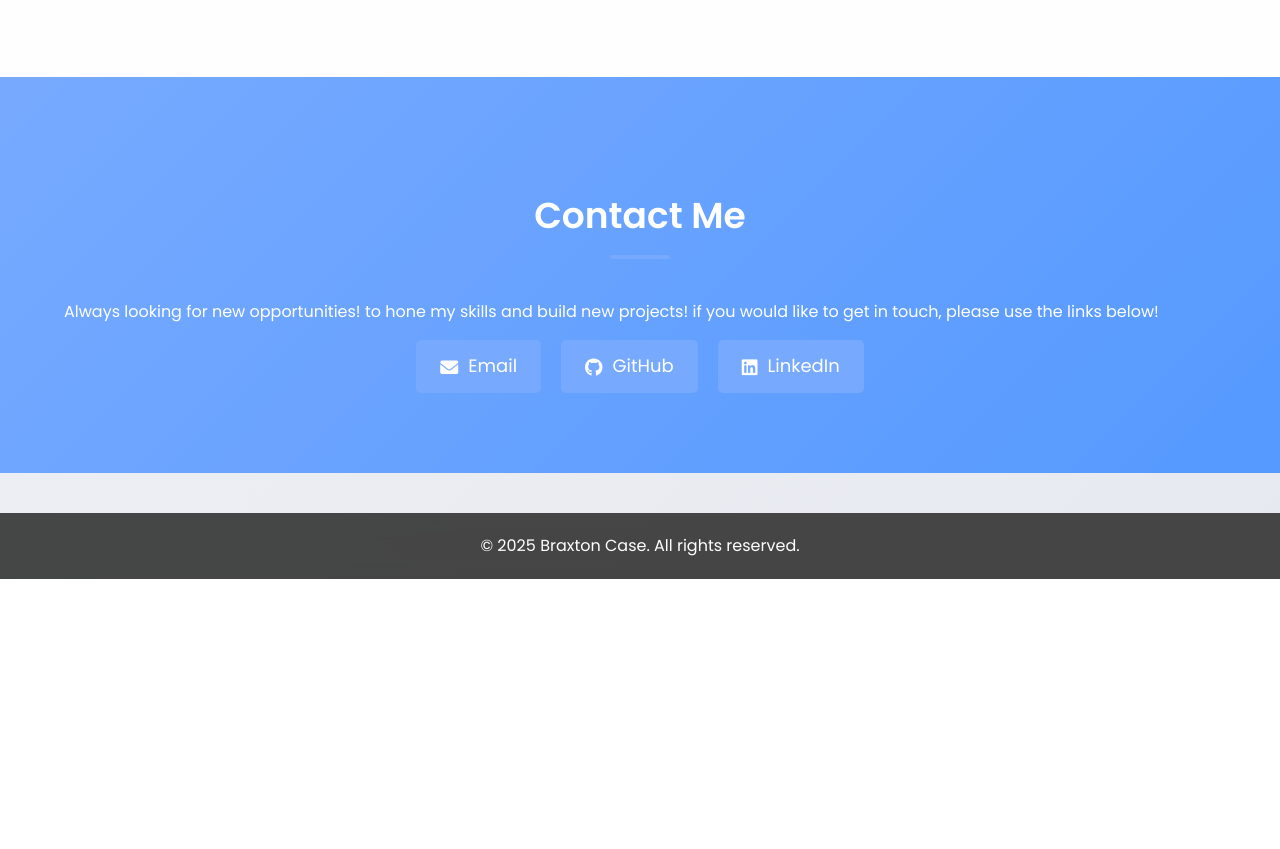
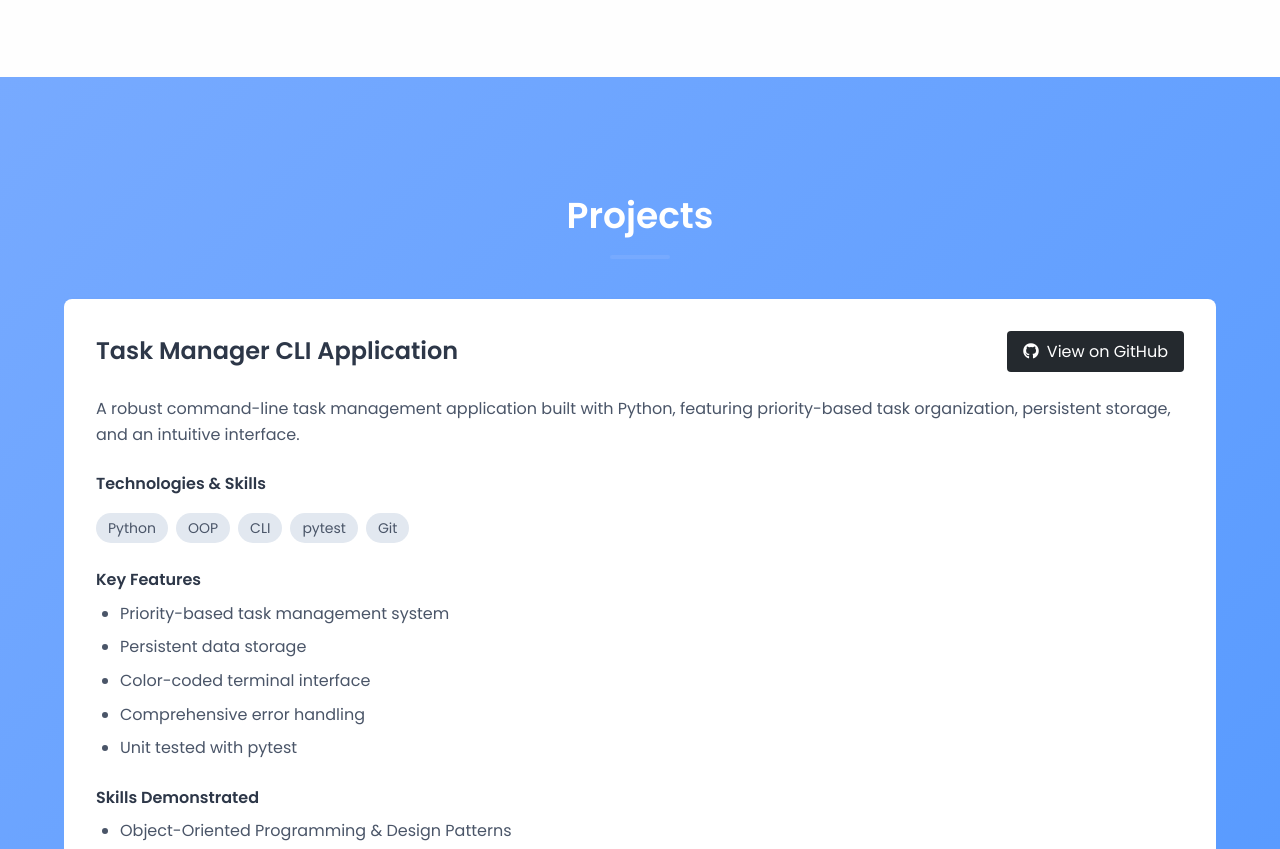
Before and after one commit to BRXcodes/brx-portfolio, a plain HTML site: page index.html in a window 1280 px wide. Shown: the part 1951-2800 px from the top of the page. Before the commit the page ends 2530 px from the top, so only its background shows below. Drawn offline with Linux system fonts and the light colour scheme.

Commit message:
Add Task Manager project to portfolio

```diff
--- a/index.html
+++ b/index.html
@@ -6,7 +6,7 @@
   <title>Braxton Case - Portfolio</title>
   <link rel="stylesheet" href="styles.css">
   <link href="https://fonts.googleapis.com/css2?family=Poppins:wght@400;600&display=swap" rel="stylesheet">
-  <link rel="stylesheet" href="https://cdnjs.cloudflare.com/ajax/libs/font-awesome/6.0.0/css/all.min.css">
+  <link rel="stylesheet" href="https://cdnjs.cloudflare.com/ajax/libs/font-awesome/5.15.4/css/all.min.css">
 </head>
 <body>
   <!-- Navigation Bar -->
@@ -16,6 +16,7 @@
       <ul class="nav-links">
         <li><a href="#about">About</a></li>
         <li><a href="#skills">Skills</a></li>
+        <li><a href="#projects">Projects</a></li>
         <li><a href="#contact">Contact</a></li>
       </ul>
     </div>
@@ -95,8 +96,63 @@
     </div>
   </section>
 
+  <!-- Projects Section -->
+  <section id="projects" class="blue-bg">
+    <div class="container">
+      <h2>Projects</h2>
+      <!-- Task Manager Project Section -->
+      <div class="project-card">
+          <div class="project-header">
+              <h3>Task Manager CLI Application</h3>
+              <div class="project-links">
+                  <a href="https://github.com/BRXcodes/Task-Manager" target="_blank" class="github-link">
+                      <i class="fab fa-github"></i> View on GitHub
+                  </a>
+              </div>
+          </div>
+
+          <div class="project-description">
+              <p>A robust command-line task management application built with Python, featuring priority-based task organization, persistent storage, and an intuitive interface.</p>
+          </div>
+
+          <div class="tech-stack">
+              <h4>Technologies & Skills</h4>
+              <div class="tech-tags">
+                  <span class="tech-tag">Python</span>
+                  <span class="tech-tag">OOP</span>
+                  <span class="tech-tag">CLI</span>
+                  <span class="tech-tag">pytest</span>
+                  <span class="tech-tag">Git</span>
+              </div>
+          </div>
+
+          <div class="key-features">
+              <h4>Key Features</h4>
+              <ul>
+                  <li>Priority-based task management system</li>
+                  <li>Persistent data storage</li>
+                  <li>Color-coded terminal interface</li>
+                  <li>Comprehensive error handling</li>
+                  <li>Unit tested with pytest</li>
+              </ul>
+          </div>
+
+          <div class="skills-demonstrated">
+              <h4>Skills Demonstrated</h4>
+              <ul>
+                  <li>Object-Oriented Programming & Design Patterns</li>
+                  <li>Test-Driven Development</li>
+                  <li>Clean Code & Documentation</li>
+                  <li>Version Control with Git</li>
+                  <li>Command Line Interface Design</li>
+              </ul>
+          </div>
+      </div>
+    </div>
+  </section>
+
   <!-- Contact Section -->
-  <section id="contact" class="blue-bg">
+  <section id="contact" class="white-bg">
     <div class="container">
       <h2>Contact Me</h2>
       <p>Always looking for new opportunities! to hone my skills and build new projects! if you would like to get in touch, please use the links below!</p>
--- a/styles.css
+++ b/styles.css
@@ -316,3 +316,101 @@ footer p {
     transform: translateY(0);
   }
 }
+
+/* Project Card Styles */
+.project-card {
+    background: #ffffff;
+    border-radius: 8px;
+    padding: 2rem;
+    box-shadow: 0 4px 6px rgba(0, 0, 0, 0.1);
+    margin-bottom: 2rem;
+    transition: transform 0.3s ease;
+}
+
+.project-card:hover {
+    transform: translateY(-5px);
+}
+
+.project-header {
+    display: flex;
+    justify-content: space-between;
+    align-items: center;
+    margin-bottom: 1.5rem;
+}
+
+.project-header h3 {
+    margin: 0;
+    color: #2d3748;
+    font-size: 1.5rem;
+    font-family: 'Poppins', sans-serif;
+}
+
+.github-link {
+    display: inline-flex;
+    align-items: center;
+    gap: 0.5rem;
+    padding: 0.5rem 1rem;
+    background: #24292e;
+    color: white;
+    text-decoration: none;
+    border-radius: 4px;
+    transition: background 0.3s ease;
+    font-family: 'Poppins', sans-serif;
+}
+
+.github-link:hover {
+    background: #1a1f24;
+}
+
+.tech-tags {
+    display: flex;
+    flex-wrap: wrap;
+    gap: 0.5rem;
+    margin: 1rem 0;
+}
+
+.tech-tag {
+    background: #e2e8f0;
+    padding: 0.25rem 0.75rem;
+    border-radius: 16px;
+    font-size: 0.875rem;
+    color: #4a5568;
+    font-family: 'Poppins', sans-serif;
+}
+
+.project-card h4 {
+    color: #2d3748;
+    margin: 1.5rem 0 0.5rem 0;
+    font-family: 'Poppins', sans-serif;
+}
+
+.project-description p {
+    color: #4a5568;
+    line-height: 1.6;
+    margin: 0 0 1.5rem 0;
+    font-family: 'Poppins', sans-serif;
+}
+
+.project-card ul {
+    padding-left: 1.5rem;
+    margin: 0.5rem 0;
+}
+
+.project-card li {
+    margin: 0.5rem 0;
+    color: #4a5568;
+    font-family: 'Poppins', sans-serif;
+}
+
+/* Responsive adjustments for project cards */
+@media (max-width: 768px) {
+    .project-header {
+        flex-direction: column;
+        align-items: flex-start;
+        gap: 1rem;
+    }
+
+    .project-card {
+        padding: 1.5rem;
+    }
+}
```
